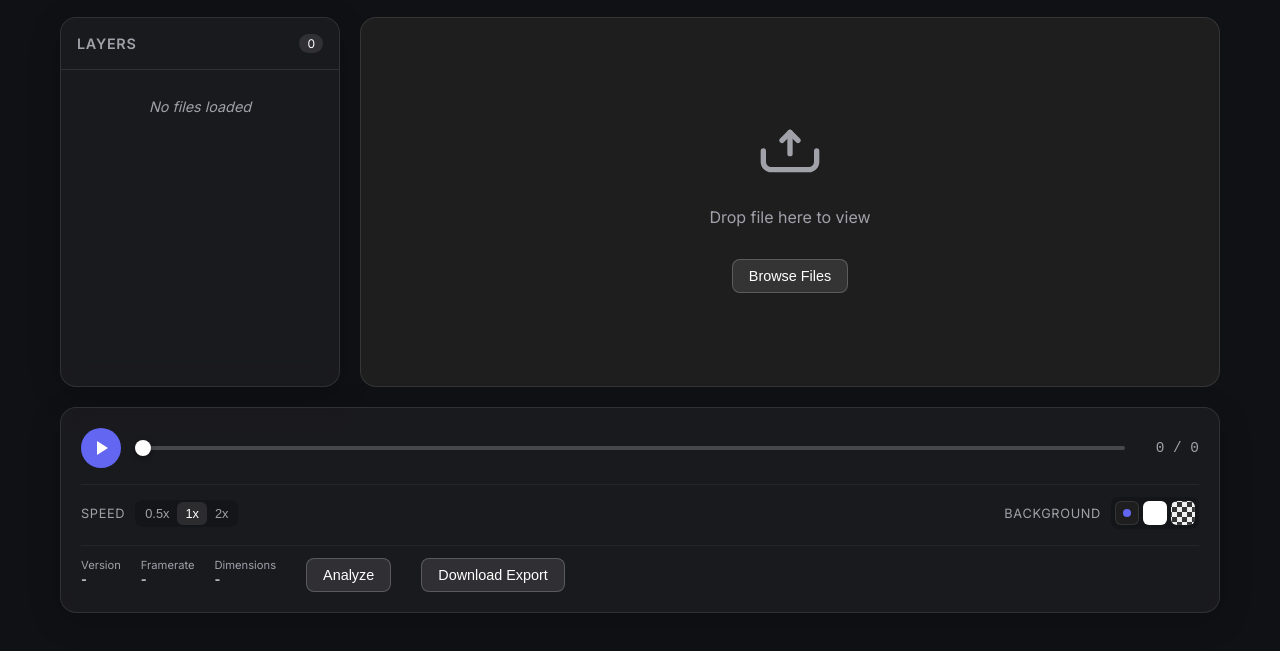
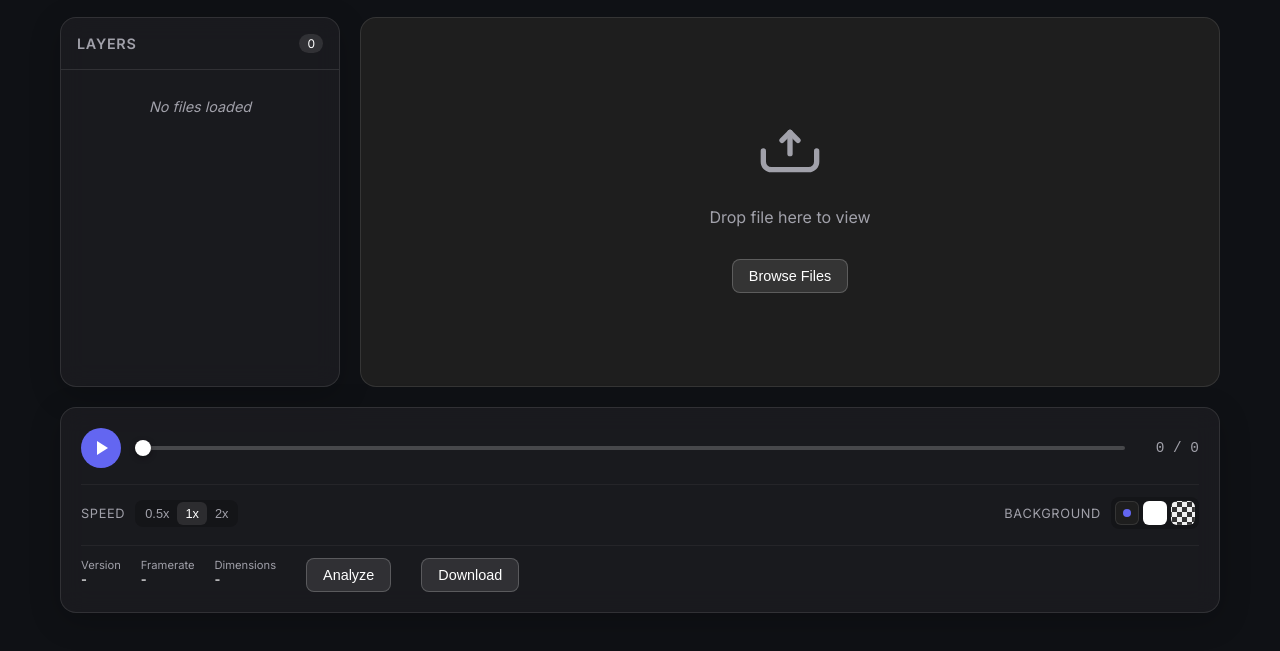
Before and after one commit to Pulimet/LottieInvestigation, a plain HTML site: page index.html in a window 1280 px wide. Shown: the part 127-778 px from the top of the page. Drawn offline with nearby package versions, Linux system fonts and the light colour scheme.

Commit message:
Rename download button

```diff
--- a/index.html
+++ b/index.html
@@ -100,7 +100,7 @@
                     <span class="value" id="meta-dims">-</span>
                 </div>
                 <button id="analyze-btn" class="secondary-btn" style="margin-left: 10px;">Analyze</button>
-                <button id="download-btn" class="secondary-btn" style="margin-left: 10px;">Download Export</button>
+                <button id="download-btn" class="secondary-btn" style="margin-left: 10px;">Download</button>
             </div>
 
             <div id="analysis-panel" class="analysis-panel hidden">
```
